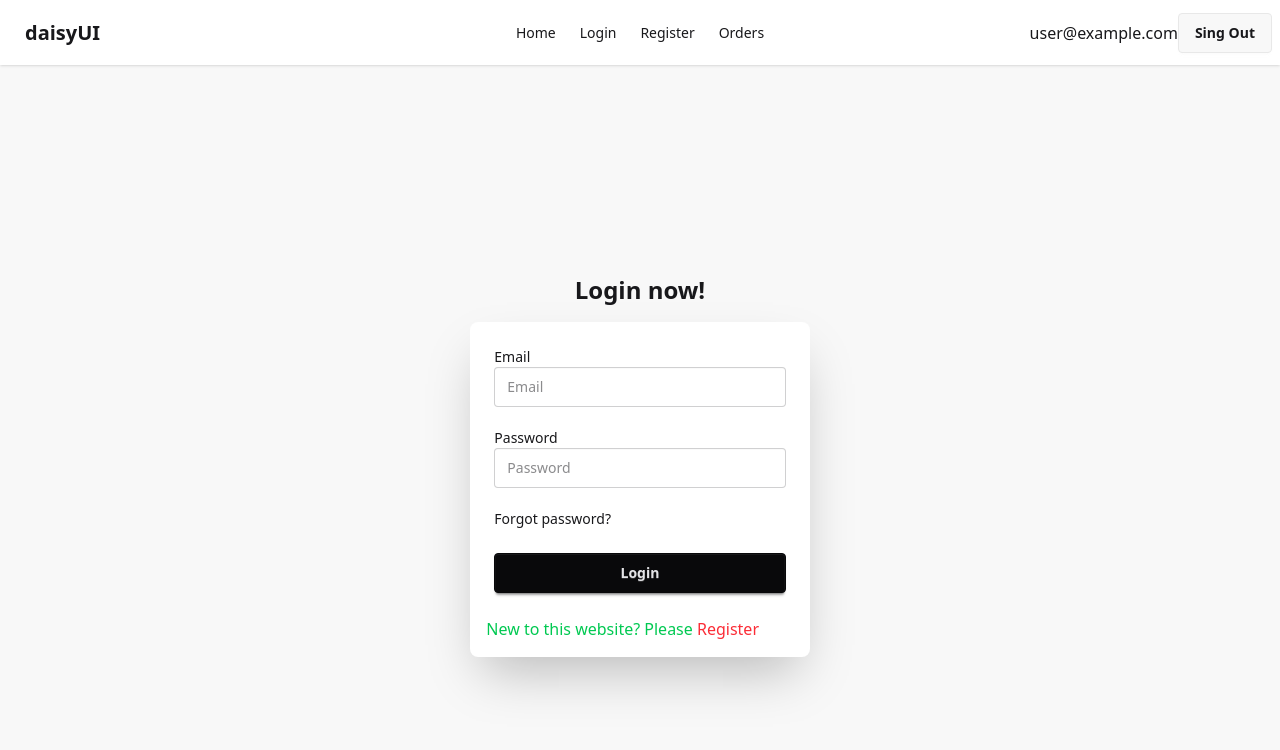
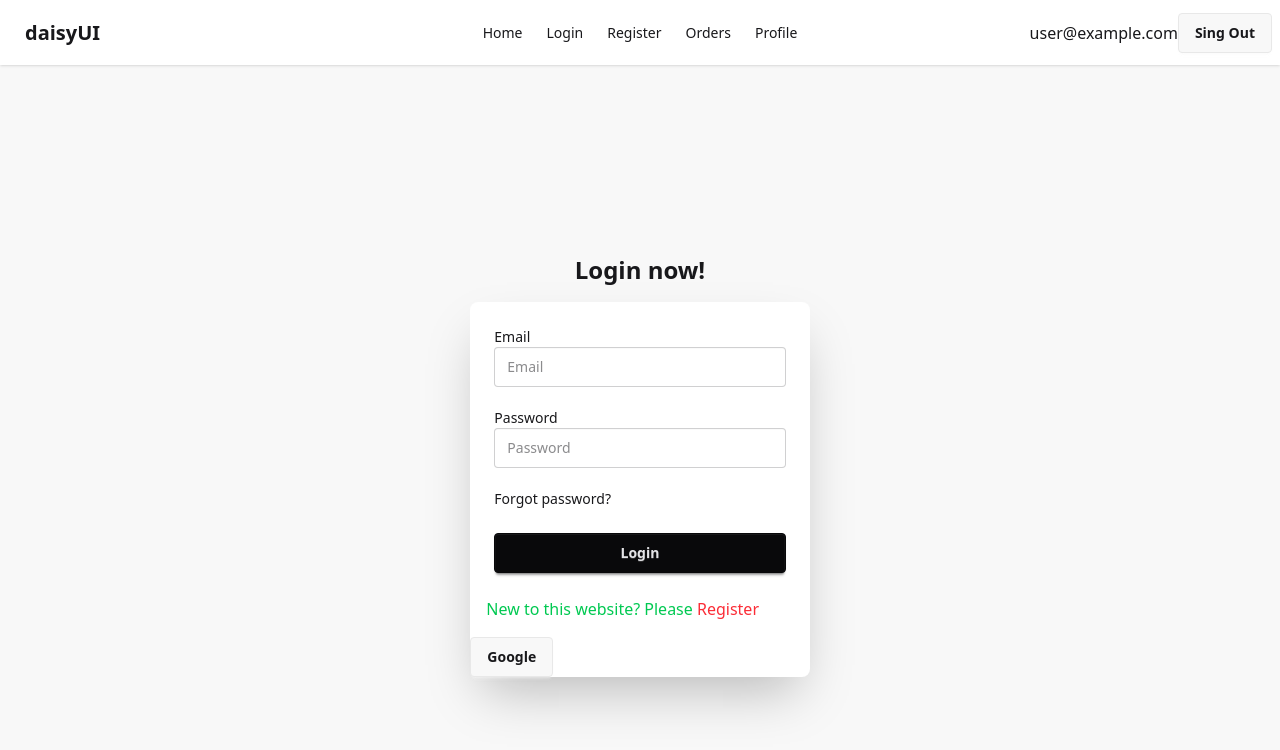
Before and after one commit to AkhiSharmin/Auth, a React (Vite) app: page /login in a window 1280 px wide. Shown: the top 750 px of the page. Built offline with nearby package versions, Linux system fonts and the light colour scheme; no server answers; sample sign-in values are in the browser's storage.

Commit message:
singinwith google

```diff
--- a/src/components/Login.jsx
+++ b/src/components/Login.jsx
@@ -1,9 +1,10 @@
 import React, { useContext } from "react";
-import { Link } from "react-router-dom";
+import { Link, useNavigate } from "react-router-dom";
 import { AuthContext } from "../providers/AuthProviders";
 
 const Login = () => {
-  const { singInUser } = useContext(AuthContext);
+  const navigate = useNavigate();
+  const { singInUser, singInWithGoogle } = useContext(AuthContext);
 
   const handleLogin = (e) => {
     e.preventDefault();
@@ -14,9 +15,22 @@ const Login = () => {
     singInUser(email, password)
       .then((result) => {
         console.log(result.user);
+        e.target.reset();
+        navigate("/");
       })
       .catch((error) => {
         console.log("Error", error);
+      });
+  };
+
+  const handleGoogleSingIn = () => {
+    singInWithGoogle()
+      .then((result) => {
+        console.log(result.user);
+        navigate("/");
+      })
+      .catch((error) => {
+        console.log("Error", error.message);
       });
   };
 
@@ -59,6 +73,11 @@ const Login = () => {
               Register
             </Link>
           </p>
+          <p>
+            <button onClick={handleGoogleSingIn} className="btn btn-guest">
+              Google
+            </button>
+          </p>
         </div>
       </div>
     </div>
--- a/src/components/Navbar.jsx
+++ b/src/components/Navbar.jsx
@@ -31,6 +31,9 @@ const Navbar = () => {
         <>
           <li>
             <NavLink to="/orders">Orders</NavLink>
+          </li>
+          <li>
+            <NavLink to="/profile">Profile</NavLink>
           </li>
         </>
       )}
--- /dev/null
+++ b/src/components/Profile.jsx
@@ -0,0 +1,12 @@
+import React from "react";
+
+const Profile = () => {
+  return (
+    <div>
+      <h2 className="text-3xl">Update your profile</h2>
+      <p>Donal tmi kothay</p>
+    </div>
+  );
+};
+
+export default Profile;
--- a/src/components/Register.jsx
+++ b/src/components/Register.jsx
@@ -1,8 +1,9 @@
 import React, { useContext } from "react";
-import { Link } from "react-router-dom";
+import { Link, useNavigate } from "react-router-dom";
 import { AuthContext } from "../providers/AuthProviders";
 
 const Register = () => {
+  const navigate = useNavigate();
   const { createUser } = useContext(AuthContext);
 
   const handleRegister = (e) => {
@@ -17,6 +18,8 @@ const Register = () => {
     createUser(email, password)
       .then((result) => {
         console.log(result.user);
+        e.target.reset();
+        navigate("/");
       })
       .catch((error) => {
         console.log("Error", error);
--- a/src/main.jsx
+++ b/src/main.jsx
@@ -11,6 +11,7 @@ import Register from "./components/Register.jsx";
 import AuthProviders from "./providers/AuthProviders.jsx";
 import Orders from "./components/Orders.jsx";
 import PrivateRouts from "./components/routes/PrivateRouts.jsx";
+import Profile from "./components/Profile.jsx";
 
 const router = createBrowserRouter([
   {
@@ -37,6 +38,14 @@ const router = createBrowserRouter([
           </PrivateRouts>
         ),
       },
+      {
+        path: "profile",
+        element: (
+          <PrivateRouts>
+            <Profile></Profile>
+          </PrivateRouts>
+        ),
+      },
     ],
   },
 ]);
--- a/src/providers/AuthProviders.jsx
+++ b/src/providers/AuthProviders.jsx
@@ -3,11 +3,15 @@ import {
   createUserWithEmailAndPassword,
   onAuthStateChanged,
   signInWithEmailAndPassword,
+  signInWithPopup,
+  GoogleAuthProvider,
 } from "firebase/auth";
 import React, { createContext, useEffect, useState } from "react";
 import { auth } from "../firebase.init";
 
 export const AuthContext = createContext(null);
+
+const googleProvider = new GoogleAuthProvider();
 
 const AuthProviders = ({ children }) => {
   const [loading, setLoading] = useState(true);
@@ -28,6 +32,10 @@ const AuthProviders = ({ children }) => {
   const singOutUser = () => {
     setLoading(true);
     return signOut(auth);
+  };
+
+  const singInWithGoogle = () => {
+    return signInWithPopup(auth, googleProvider);
   };
 
   useEffect(() => {
@@ -56,6 +64,7 @@ const AuthProviders = ({ children }) => {
     name,
     user,
     loading,
+    singInWithGoogle,
     createUser,
     singInUser,
     singOutUser,
```
